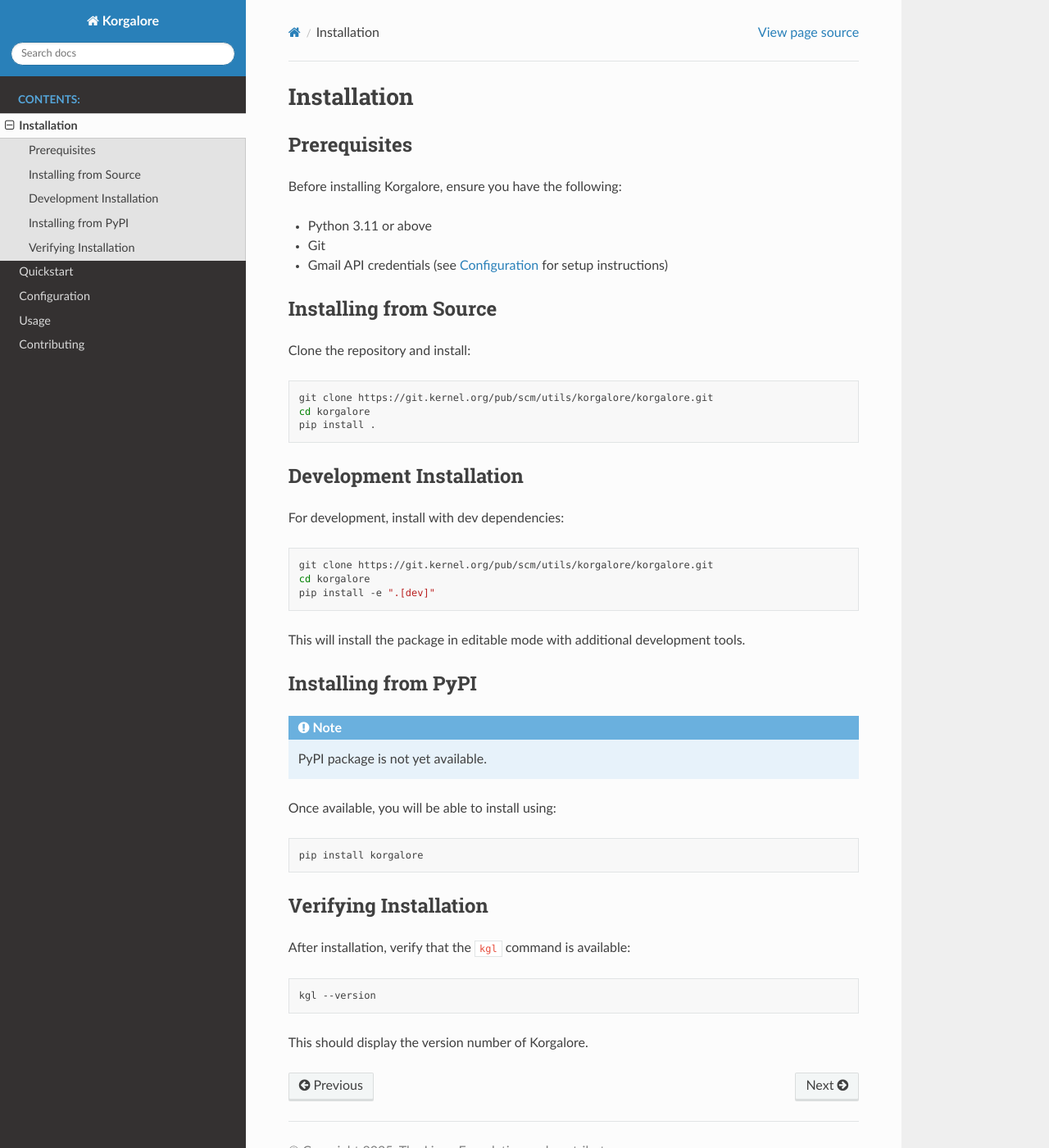
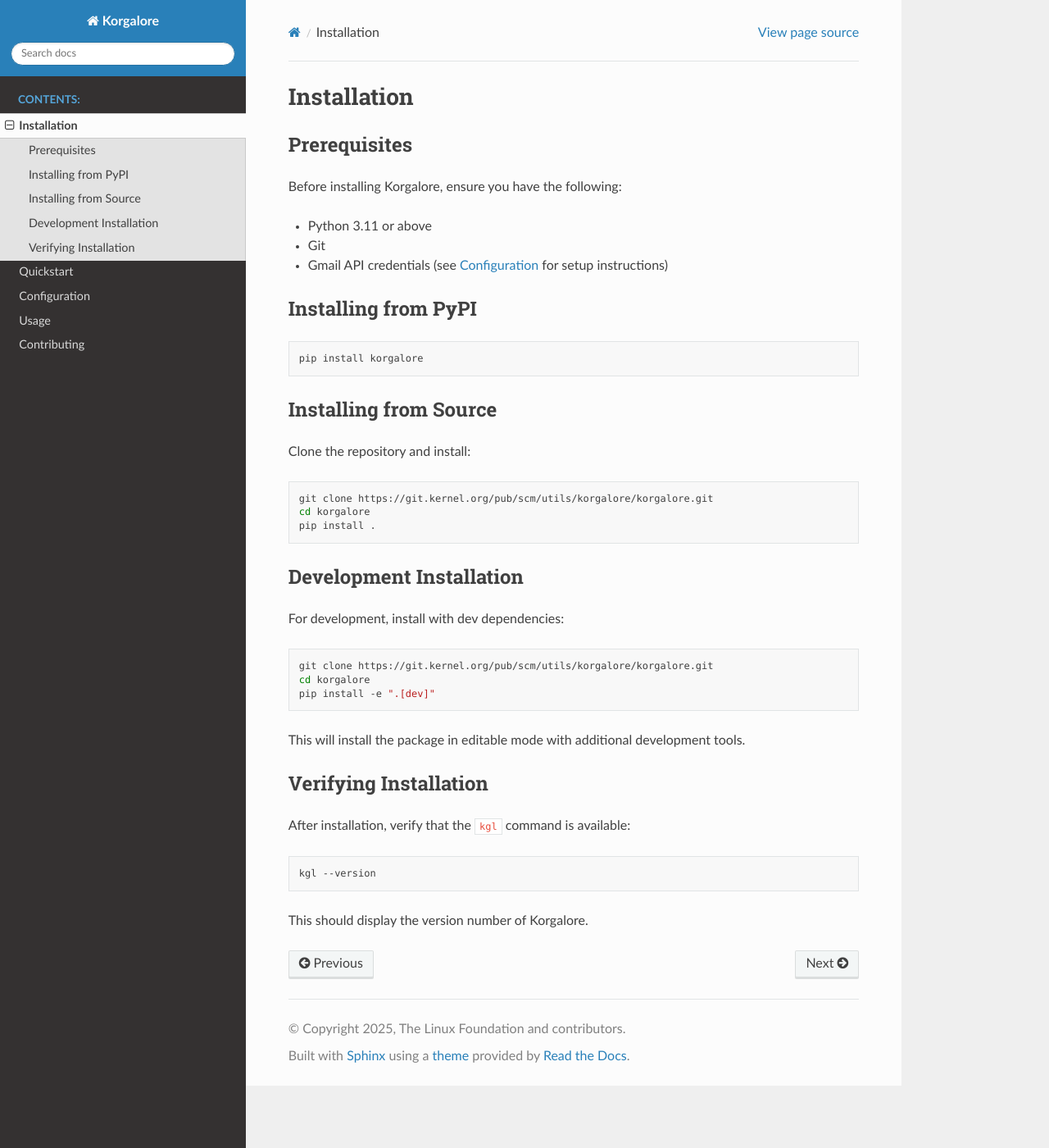
Before and after one commit to mricon/korgalore, a Sphinx documentation site: the page built from docs/installation.rst, in a window 1280 px wide and 1400 px high. Shown: the whole window at 82% size. Built offline with Sphinx 7.4.7 and the Read the Docs theme 3.1.0, drawn with Linux system fonts in a browser that asks for light colours.

Commit message:
Tweak installation docs
About to publish 0.1.0 to pypi, so remove the "not yet available" bit.

Signed-off-by: Konstantin Ryabitsev <konstantin@linuxfoundation.org>

```diff
--- a/docs/installation.rst
+++ b/docs/installation.rst
@@ -10,6 +10,13 @@
 * Python 3.11 or above
 * Git
 * Gmail API credentials (see :doc:`configuration` for setup instructions)
+
+Installing from PyPI
+====================
+
+.. code-block:: bash
+
+   pip install korgalore
 
 Installing from Source
 ======================
@@ -35,18 +42,6 @@
 
 This will install the package in editable mode with additional development tools.
 
-Installing from PyPI
-====================
-
-.. note::
-   PyPI package is not yet available.
-
-Once available, you will be able to install using:
-
-.. code-block:: bash
-
-   pip install korgalore
-
 Verifying Installation
 ======================
 
```
